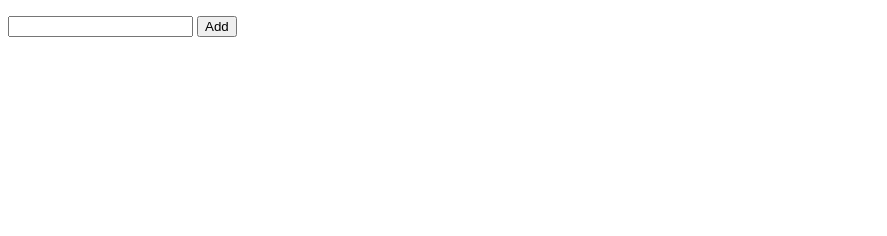
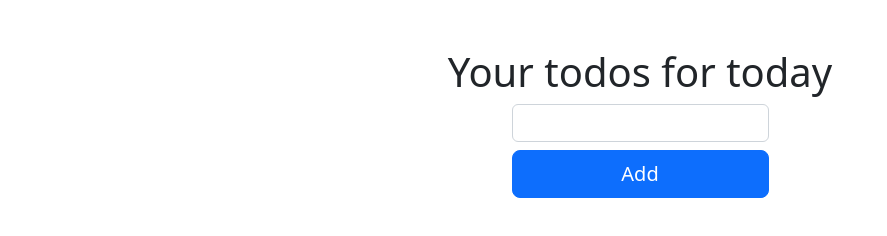
Before and after one commit to yahyaHaghshenas/timeSchedulerApp, a website with bundled scripts: page public/index.html in a window 1280 px wide. Shown: the whole page, without its empty margins (0-887 px from the left). Built offline with nearby package versions, Linux system fonts and the light colour scheme.

Commit message:
bootstrap

```diff
--- a/package.json
+++ b/package.json
@@ -4,6 +4,7 @@
     "build": "snowpack build"
   },
   "dependencies": {
+    "bootstrap": "^5.2.0",
     "canvas-confetti": "^1.2.0",
     "uuid": "^8.3.2"
   },
--- a/public/index.html
+++ b/public/index.html
@@ -4,6 +4,11 @@
     <meta charset="utf-8" />
     <meta http-equiv="X-UA-Compatible" content="IE=edge">
     <meta name="viewport" content="width=device-width, initial-scale=1" />
+    <!-- CSS only -->
+
+
+
+
     <script src="dist/index.js" type="module"></script>
     <title>Document</title>
     <style>
@@ -12,12 +17,25 @@
       padding:0;
       }
     </style>
+    <link href="https://cdn.jsdelivr.net/npm/bootstrap@5.2.0/dist/css/bootstrap.min.css" rel="stylesheet">
   </head>
   <body>
-    <ul id="list"> </ul>
-    <form id="new-task-form">
-      <input type="text" id="new-task-title">
-      <button type="submit">Add</button>
-    </form>
+    <div class="container">
+      <div class="d-flex justify-content-center">
+        <h1 class= "pt-5">Your todos for today</h1>
+      </div>
+      <div class="d-flex justify-content-center">
+        <form id="new-task-form">
+          <div class="d-grid gap-2">
+            <input type="text" class="form-control " id="new-task-title">
+            <button class="btn btn-primary float-end m-t-5 btn-lg" type="submit">Add</button>
+          </div>
+        </form>
+      </div>
+      <ul id="list"> </ul>
+    </div>
+
+
+    <script src="https://cdn.jsdelivr.net/npm/bootstrap@5.2.0/dist/js/bootstrap.bundle.min.js"></script>
   </body>
 </html>
--- a/src/index.ts
+++ b/src/index.ts
@@ -1,4 +1,6 @@
 import { v4 as uuidV4, V4Options } from "uuid"
+
+
 
 type Task = {
   id: string
@@ -12,8 +14,9 @@ const form = document.getElementById("new-task-form") as HTMLFormElement | null
 const input = document.querySelector<HTMLInputElement>("#new-task-title")
 
 
-const tasks: Task[] =  loadTasks()
-tasks.forEach(addListItem)
+const tasks: Task[] = []
+// =  loadTasks()
+// tasks.forEach(addListItem)
 
 form?.addEventListener("submit", e => {
   e.preventDefault()
```
Also changed, not shown: 1 other file.
